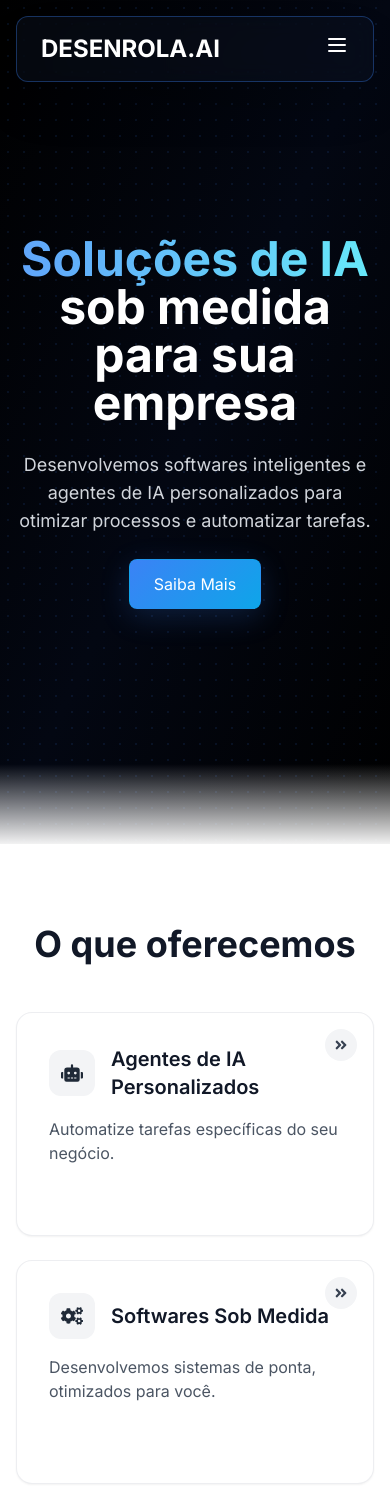
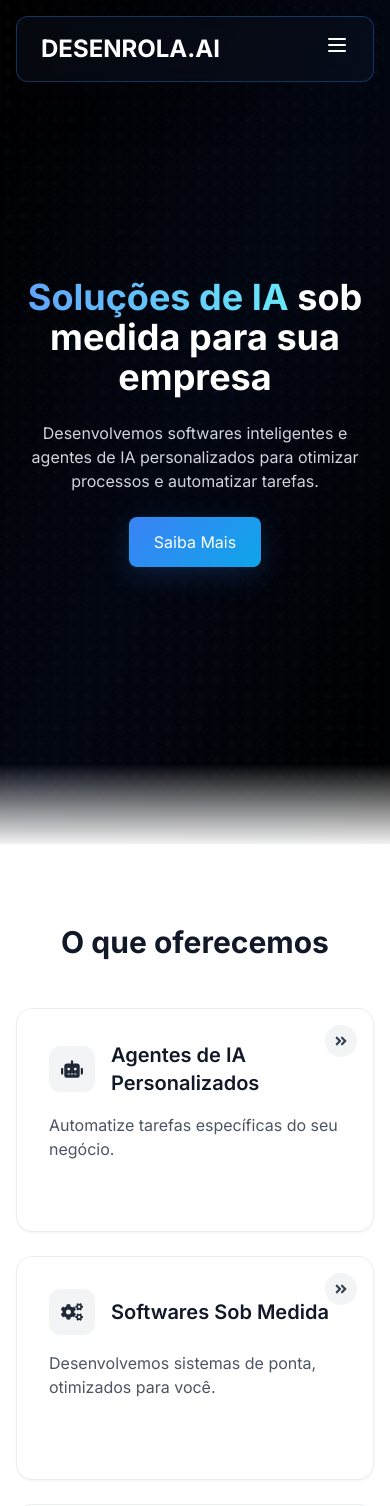
Before and after one commit to italolima01/desenvolveai, a Next.js app: page / in a window 390 px wide. Shown: the top 1506 px of the page. Built offline with nearby package versions, Linux system fonts and the light colour scheme.

Commit message:
ajustes para mobile

```diff
--- a/src/app/layout.tsx
+++ b/src/app/layout.tsx
@@ -7,7 +7,7 @@ const inter = Inter({
 });
 
 export const metadata: Metadata = {
-  title: "Desenrola AI",
+  title: "Desenrola",
   description: "",
 };
 
--- a/src/components/FeaturesSection.tsx
+++ b/src/components/FeaturesSection.tsx
@@ -34,8 +34,8 @@ export default function FeaturesSection() {
 
       <div className="container mx-auto relative">
         <div className="text-center mb-12">
-          <h2 className="text-4xl font-bold text-white">Por que escolher a <span className="text-[rgb(var(--color-primary))]">Desenrola AI</span>?</h2>
-          <p className="text-gray-300 mt-4 text-lg">Nossos diferenciais que garantem o seu sucesso.</p>
+          <h2 className="text-3xl sm:text-4xl font-bold text-white">Por que escolher a <span className="text-[rgb(var(--color-primary))]">Desenrola</span>?</h2>
+          <p className="text-gray-300 mt-4 text-base sm:text-lg">Nossos diferenciais que garantem o seu sucesso.</p>
         </div>
 
         <div className="grid grid-cols-1 sm:grid-cols-2 md:grid-cols-4 gap-8">
--- a/src/components/HeroSection.tsx
+++ b/src/components/HeroSection.tsx
@@ -33,7 +33,7 @@ export default function HeroSection() {
                 damping: 15,
                 delay: 0.2
               }}
-              className="text-5xl md:text-7xl font-bold mb-6 text-white"
+              className="text-4xl sm:text-5xl md:text-7xl font-bold mb-6 text-white"
             >
               <motion.span
                 initial={{ opacity: 0, filter: "blur(8px)" }}
@@ -53,7 +53,7 @@ export default function HeroSection() {
             </motion.h1>
           </motion.div>
 
-                    <motion.p
+          <motion.p
             initial={{ opacity: 0, y: 20 }}
             animate={{ opacity: 1, y: 0 }}
             transition={{
@@ -62,7 +62,7 @@ export default function HeroSection() {
               damping: 20,
               delay: 1.2
             }}
-            className="text-lg md:text-xl mb-8 text-gray-300"
+            className="text-base sm:text-lg md:text-xl mb-8 text-gray-300"
           >
             Desenvolvemos softwares inteligentes e agentes de IA personalizados para otimizar processos e automatizar tarefas.
           </motion.p>
--- a/src/components/InnovationSection.tsx
+++ b/src/components/InnovationSection.tsx
@@ -40,15 +40,15 @@ export default function InnovationSection() {
               transition={{ duration: 0.8, delay: 0.2 }}
               className="space-y-6"
             >
-              <h2 className="text-4xl font-bold text-white mb-6">
+              <h2 className="text-3xl sm:text-4xl font-bold text-white mb-6">
                 Potencializando negócios com soluções inovadoras de TI
               </h2>
 
-              <p className="text-gray-300 text-lg mb-6">
+              <p className="text-gray-300 text-base sm:text-lg mb-6">
                 Na <span className="font-semibold text-[rgb(var(--color-primary))]">Desenrola</span>, somos movidos pela paixão por tecnologia e inovação. Nosso objetivo é simples: ajudar sua empresa a alcançar novos patamares através de soluções inteligentes em IA e software personalizado.
               </p>
 
-              <p className="text-gray-300">
+              <p className="text-gray-300 text-base sm:text-lg">
                 Unimos conhecimento técnico e visão estratégica para desenvolver e implementar soluções que automatizam processos, aumentam a produtividade e impulsionam o crescimento do seu negócio. Atendemos empresas de diferentes setores, criando soluções exclusivas e personalizadas que se adaptam às necessidades únicas de cada cliente.
               </p>
 
--- a/src/components/ServicesSection.tsx
+++ b/src/components/ServicesSection.tsx
@@ -33,7 +33,7 @@ export default function ServicesSection() {
     <section id="services" className="relative bg-white py-20 pb-48 px-4">
       <div className="container mx-auto">
         <div className="text-center mb-12">
-          <h2 className="text-4xl font-bold text-gray-900">O que oferecemos</h2>
+          <h2 className="text-3xl sm:text-4xl font-bold text-gray-900">O que oferecemos</h2>
         </div>
 
         <div className="grid grid-cols-1 sm:grid-cols-2 md:grid-cols-3 gap-6 md:gap-8">
```
